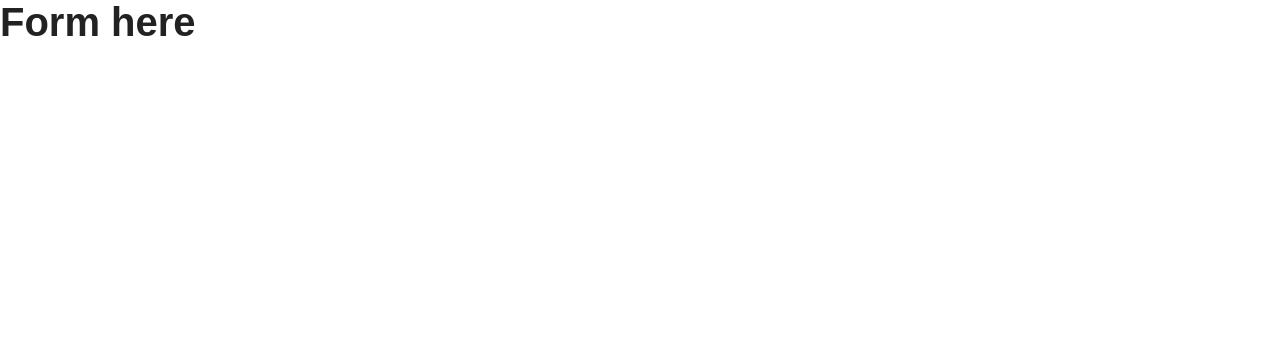
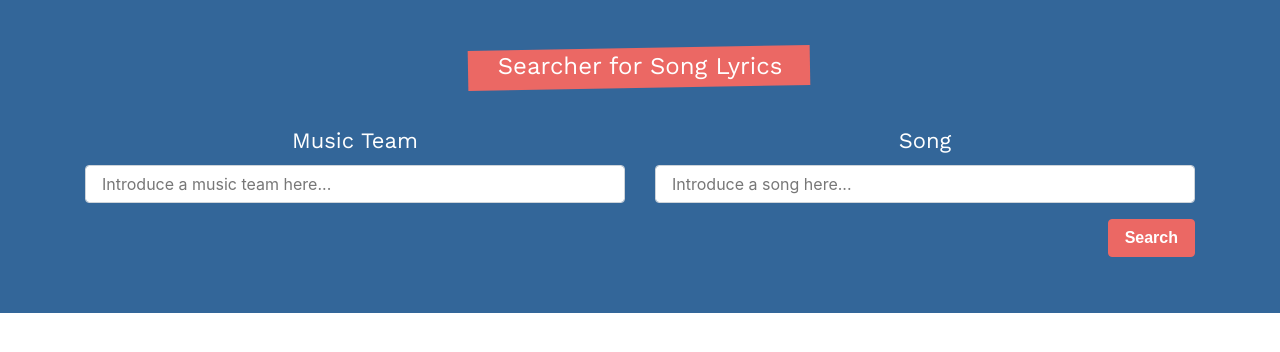
Before and after one commit to mjggodoy/ArtistSongSearcherReactApp, a React (Create React App) app: page / in a window 1280 px wide. Shown: the top 352 px of the page. Built offline with nearby package versions, Linux system fonts and the light colour scheme; a web font is replaced by a local one.

Commit message:
Create the form and error in case no artist and song were provided by the user.

```diff
--- a/public/index.html
+++ b/public/index.html
@@ -9,7 +9,6 @@
       name="description"
       content="Web site created using create-react-app"
     />
-    <link rel="apple-touch-icon" href="%PUBLIC_URL%/logo192.png" />
     <link rel="manifest" href="%PUBLIC_URL%/manifest.json" />
     <link href="https://fonts.googleapis.com/css?family=Work+Sans" rel="stylesheet">
     <link rel="stylesheet" href="https://use.fontawesome.com/releases/v5.7.1/css/all.css" integrity="sha384-fnmOCqbTlWIlj8LyTjo7mOUStjsKC4pOpQbqyi7RrhN7udi9RwhKkMHpvLbHG9Sr" crossorigin="anonymous">
--- a/src/components/Form.js
+++ b/src/components/Form.js
@@ -1,8 +1,73 @@
-import React from 'react';
+import React, {useState} from 'react';
 
 const Form = () => {
+
+    const [search, saveSearch] = useState(
+        {
+            musicTeam: '',
+            song: ''
+        });
+
+    const [error, saveError] = useState(false);
+
+    const updateState = e => {
+        saveSearch({...search, [e.target.name]: e.target.value});
+    }
+
+    const searchWithParameters = e => {
+        e.preventDefault();
+        if (search == null || search.musicTeam.trim() === '' || search.song.trim() === '') {
+            saveError(true);
+            return;
+        }
+        saveError(false);
+    }
+
     return(
-        <h1>Form here</h1>
+        <div className="bg-info">
+            <div className="container">
+            {error ? <p className="alert alert-danger text-center p-2">Please introduce an artist's name AND a song</p> : ''}
+
+                <div className="row">
+                    <form
+                        className="col card text-white bg-transparent mb-5 pt-5 pb-2"
+                        onSubmit = {searchWithParameters}
+                    >
+                        <fieldset className="text-center">
+                            <legend>Searcher for Song Lyrics</legend>
+
+                        <div className="row">
+                            <div className="col-md-6">
+                                <div className="form-group">
+                                    <label>Music Team</label>
+                                    <input
+                                        type="text"
+                                        name = "musicTeam"
+                                        className = "form-control"
+                                        placeholder = "Introduce a music team here..."
+                                        onChange = {updateState}>
+                                    </input>
+                                </div>
+                        </div>
+                        <div className="col-md-6">
+                            <div className="form-group">
+                                <label>Song</label>
+                                    <input
+                                        type="text"
+                                        name = "song"
+                                        className="form-control"
+                                        placeholder="Introduce a song here..."
+                                        onChange = {updateState}>
+                                    </input>
+                                </div>
+                            </div>
+                        </div>
+                        <button type="submission" className="btn btn-primary float-right">Search</button>
+                        </fieldset>
+                    </form>
+                </div>
+            </div>
+        </div>
     );
 }
 
```
Also changed, not shown: public/manifest.json.
